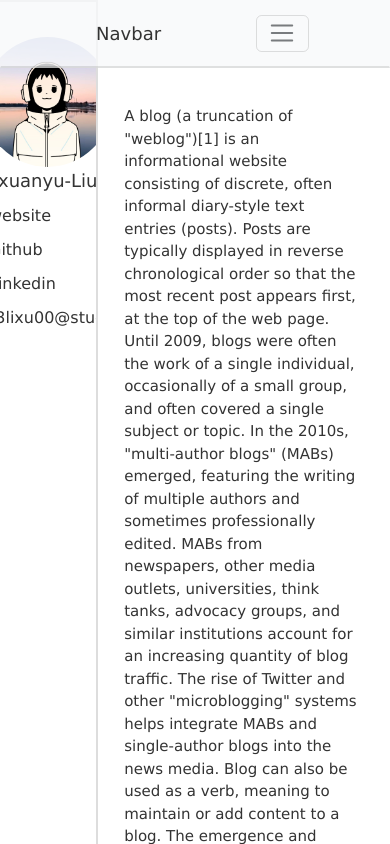
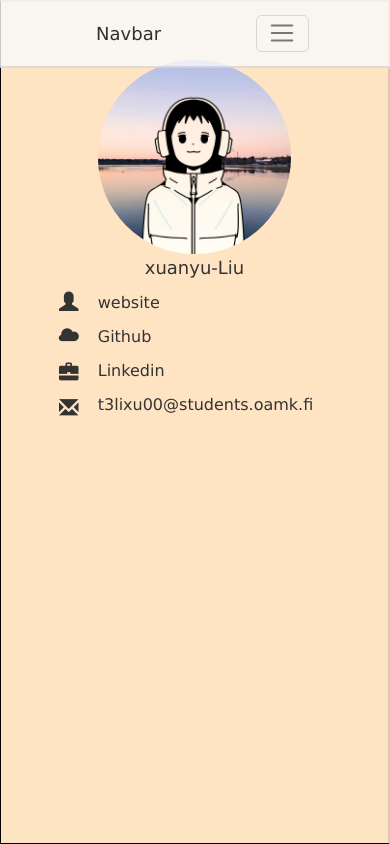
Before and after one commit to xuanyu2003/xuanyu2003.github.io, a plain HTML site: page index.html in a window 390 px wide. Shown: the top 844 px of the page. Drawn offline with nearby package versions, Linux system fonts and the light colour scheme.

Commit message:
index display
size adjust

```diff
--- a/index.html
+++ b/index.html
@@ -16,7 +16,7 @@
   <section class="sticky-top">
     <nav class="navbar navbar-expand-lg bg-body-tertiary linear-gradient nar-broader w3-animate-top ">
       <div class="container-fluid">
-        <a class="navbar-brand" href="#">Navbar</a>
+        <a class="navbar-brand" href="i">Navbar</a>
         <button class="navbar-toggler" type="button" data-bs-toggle="collapse" data-bs-target="#navbarNavAltMarkup" aria-controls="navbarNavAltMarkup" aria-expanded="false" aria-label="Toggle navigation">
           <span class="navbar-toggler-icon"></span>
         </button>
@@ -30,8 +30,7 @@
    </nav>
  </section>
     <div class="whole-page">
-
-      <div class="split left-div whole-page w3-center w3-animate-left">
+      <div class="split left-div w3-center w3-animate-left">
         <div class="centered">
           <div class="image">
             <img src="./test-site/images/profile photo.jpeg" alt="photo" class="square-image round-image">
@@ -57,8 +56,8 @@
           </div>
        </div>
       </div>
-      <div class="split right-div w3-animate-opacity">
-        <div class="centered ">
+      <div class="right-div w3-animate-opacity">
+        <div>
           <div class="blog-div">
             <p class="blog-test">A blog (a truncation of "weblog")[1] is an informational website consisting of discrete, often informal diary-style text entries (posts). Posts are typically displayed in reverse chronological order so that the most recent post appears first, at the top of the web page. Until 2009, blogs were often the work of a single individual, occasionally of a small group, and often covered a single subject or topic. In the 2010s, "multi-author blogs" (MABs) emerged, featuring the writing of multiple authors and sometimes professionally edited. MABs from newspapers, other media outlets, universities, think tanks, advocacy groups, and similar institutions account for an increasing quantity of blog traffic. The rise of Twitter and other "microblogging" systems helps integrate MABs and single-author blogs into the news media. Blog can also be used as a verb, meaning to maintain or add content to a blog.
 
--- a/test-site/styles/index.css
+++ b/test-site/styles/index.css
@@ -63,21 +63,17 @@ gap:5%;
 
 
 
-
-
 .blog-div{
   text-align:center;
   margin-right: 15%;
   height: fit-content;
 }
 .blog-test{
-  padding: 15px;;
   height: fit-content;
   text-align:left;
   word-wrap: break-word;
-  width: 80%;
+  width: 100%
 }
-
 
 
 
@@ -88,9 +84,8 @@ gap:5%;
   z-index: 1;
   top: 0;
   bottom: 0;
-  overflow-x: hidden;
-  /* border: 1px solid #000;  */
-  display: flex;
+  border: 1px solid #000;
+  display:flex;
 }
 .centered {
   position: absolute;
@@ -101,18 +96,40 @@ gap:5%;
   justify-content: center;
   text-align: center;
   width: 25%;
-  overflow-y: auto;
   align-self: start;
   top: 8.9%;
   border-right:2px solid  #6c6c6c3a;
   border-top:2px solid  #6c6c6c3a;
   display: flex;
+  background-color: bisque;
+
 }
 .right-div {
-  padding: 90px;
-  margin-left: 28%;
-  display:block;
+  margin-left:25%;
   justify-content: center;
-  overflow-y: auto;
   display: flex;
+  background-color: rgb(132, 132, 222);
 }
+
+
+@media (max-width: 1200px) {
+  .whole-page{
+    overflow-y:scroll;
+    overflow-x: hidden;
+  }
+  .left-div {
+    width: 100%;
+    padding-bottom: 20px;
+    justify-content: center;
+    text-align: center;
+    align-self: start;
+  }
+  .right-div {
+    width: 100%;
+    margin-top: 600px;
+  }
+  .square-image {
+    width: 50%;
+    height: auto;
+}
+}
```
Also changed, not shown: photo.html (+1 -1 lines).
